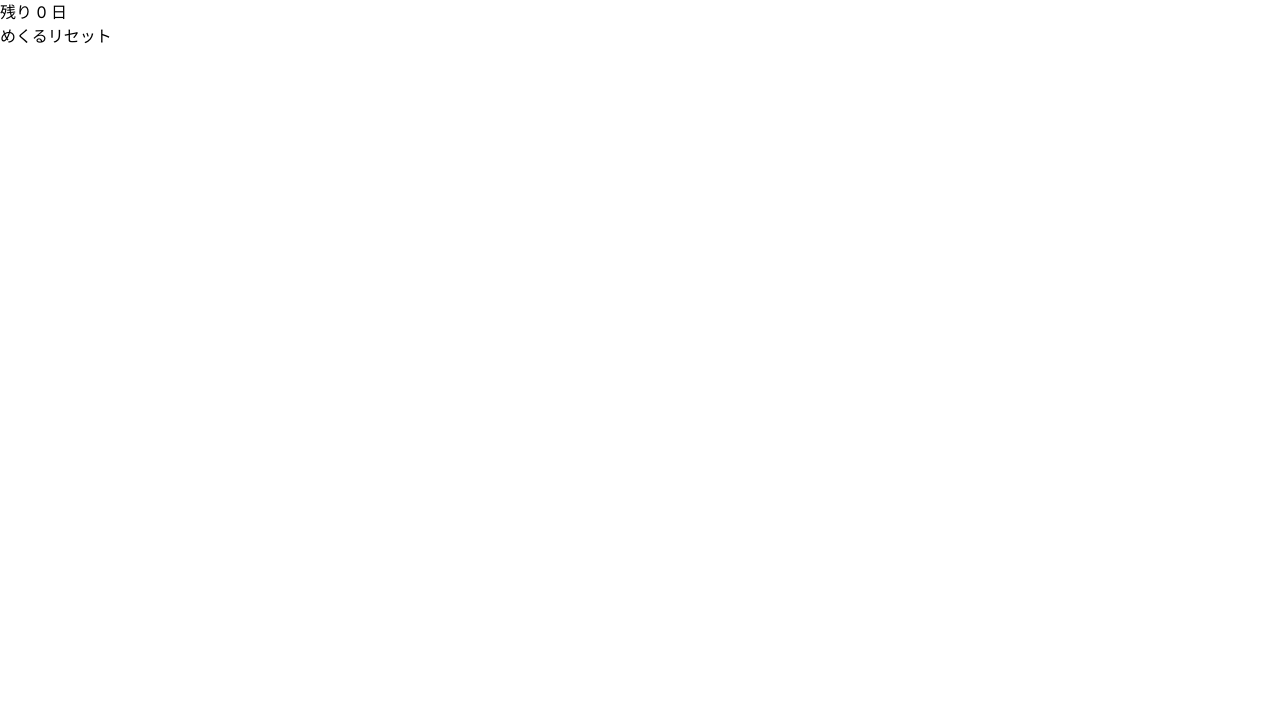
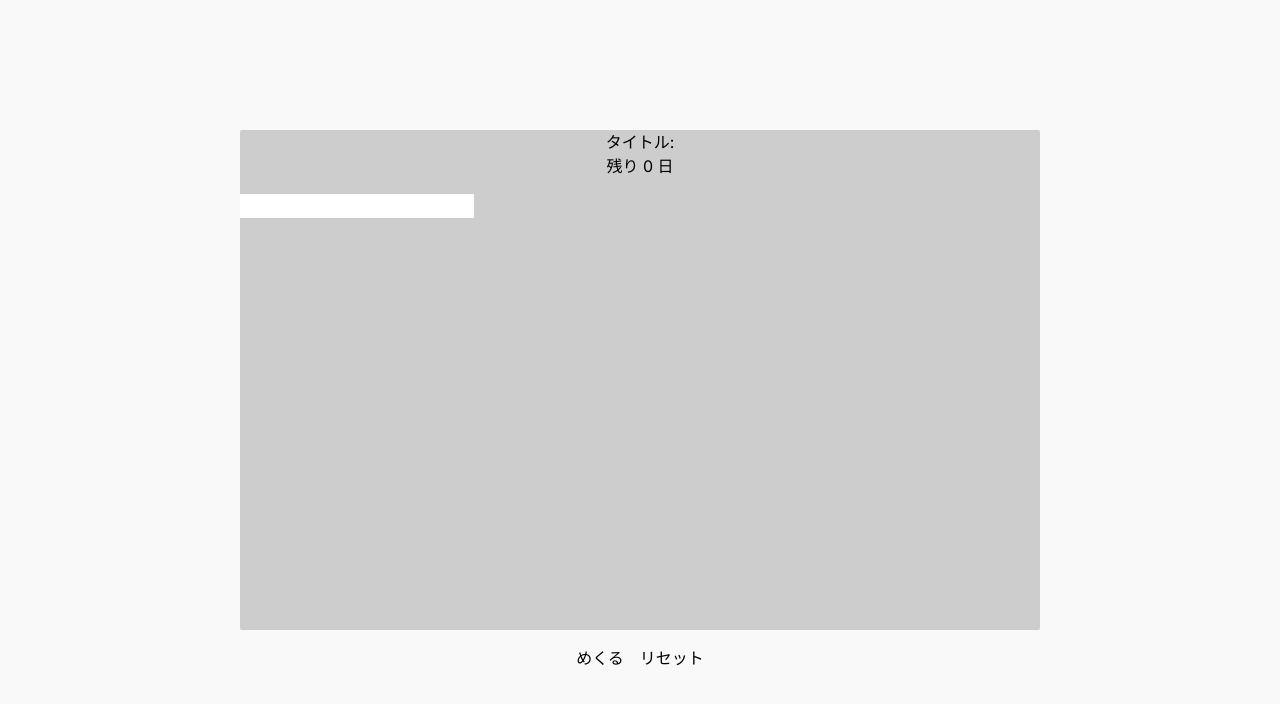
Before and after one commit to zakkiiy/flip_counter, a Next.js app: page / in a window 1280 px wide. Both pictures are taken after a click on the button "OK". Shown: the top 704 px of the page. Built offline with nearby package versions, Linux system fonts and the light colour scheme.

Commit message:
日めくり風モーションの実装とメモ機能の実装

```diff
--- a/package.json
+++ b/package.json
@@ -15,7 +15,8 @@
     "@mui/material": "^5.14.18",
     "next": "13.5.4",
     "react": "^18",
-    "react-dom": "^18"
+    "react-dom": "^18",
+    "sass": "^1.69.5"
   },
   "devDependencies": {
     "@types/node": "^20",
--- a/src/app/components/FlipSection.tsx
+++ b/src/app/components/FlipSection.tsx
@@ -5,6 +5,7 @@ import { useState, useEffect } from 'react';
 function FlipSection() {
   const [isSetupComplete, setIsSetupComplete] = useState(false);
   const [localTitle, setLocalTitle] = useState('');
+  const [localMemo, setLocalMemo] = useState('')
   const [localDays, setLocalDays] = useState(0);
   const [isLoading, setIsLoading] = useState(true);
 
--- a/src/app/page.tsx
+++ b/src/app/page.tsx
@@ -3,25 +3,30 @@
 import Image from 'next/image';
 import { useState, useEffect } from 'react';
 import Header from './components/Header';
+import './styles.scss';
 // import FlipSection from './components/FlipSection';
 
 export default function FlipSection() {
   const [localTitle, setLocalTitle] = useState('');
   const [localDays, setLocalDays] = useState(0);
-  // 画面の切り替えを管理
-  const [isSetupComplete, setIsSetupComplete] = useState(false);
-  // 画面のロード
-  const [isLoading, setIsLoading] = useState(true);
+  const [localMemo, setLocalMemo] = useState('');
+  const [isSetupComplete, setIsSetupComplete] = useState(false); // 画面の切り替えを管理
+  const [isLoading, setIsLoading] = useState(true); // 画面のロード
+  const [isFlipping, setIsFlipping] = useState(false); // めくり
 
   // 初回起動時にローカルストレージから値を取得する
   useEffect(() => {
     const savedTitle = localStorage.getItem('title');
     const savedDays = localStorage.getItem('days');
+    const savedMemo = localStorage.getItem('memo');
 
     if (savedTitle && savedDays) {
       setLocalTitle(savedTitle);
       setLocalDays(parseInt(savedDays, 10));
       setIsSetupComplete(true);
+    }
+    if (savedMemo) {
+      setLocalMemo(savedMemo);
     }
     setIsLoading(false);
   }, []);
@@ -36,9 +41,19 @@ export default function FlipSection() {
 
   // 日めくり機能
   const handleFlip = () => {
-    const newDays = localDays - 1;
-    setLocalDays(newDays);
-    localStorage.setItem('days', String(newDays));
+    setIsFlipping(true); // アニメーション開始
+  };
+
+  const onFlipAnimationEnd = () => {
+    if (isFlipping) {
+      // 日数のデクリメントなど、めくる操作後の処理
+      const newDays = localDays - 1;
+      setLocalDays(newDays);
+      localStorage.setItem('days', String(newDays));
+      setLocalMemo('');
+      localStorage.removeItem('memo');
+      setIsFlipping(false); // アニメーション終了
+    }
   };
 
   // リセット機能
@@ -48,9 +63,16 @@ export default function FlipSection() {
     localStorage.removeItem('days');
 
     // 状態を初期値にリセット
+    setLocalMemo('');
     setIsSetupComplete(false);
     setLocalTitle('');
     setLocalDays(0);
+  };
+
+  const handleMemoChange = (e: any) => {
+    const newMemo = e.target.value;
+    setLocalMemo(newMemo);
+    localStorage.setItem('memo', newMemo);
   };
 
   if (isLoading) {
@@ -61,23 +83,35 @@ export default function FlipSection() {
     return (
       <div>
         <input
-        value={localTitle}
-        onChange={(e) => setLocalTitle(e.target.value)}
+          value={localTitle}
+          onChange={(e) => setLocalTitle(e.target.value)}
         />
         <input
+          type="number"
           value={localDays}
           onChange={(e: any) => setLocalDays(e.target.value)}
         />
-
         <button onClick={handleSubmit}>OK</button>
       </div>
     )
   } else {
     return (
-      <div>
-        <p>残り {localDays} 日</p>
-        <button onClick={handleFlip}>めくる</button>
-        <button onClick={handleReset}>リセット</button>
+
+      <div className="flex flex-col justify-center items-center h-screen w-full">
+        <div id="box" className={isFlipping ? 'flipping' : ''} onAnimationEnd={onFlipAnimationEnd}>
+
+        <p className="text-center">タイトル: {localTitle}</p>
+        <p className="text-center">残り {localDays} 日</p>
+          <input
+            className="mt-4"
+            value={localMemo}
+            onChange={handleMemoChange}
+          />
+        </div>
+        <div className="mt-4">
+          <button className="mx-2" onClick={handleFlip}>めくる</button>
+          <button className="mx-2" onClick={handleReset}>リセット</button>
+        </div>
       </div>
     );
   }
--- /dev/null
+++ b/src/app/styles.scss
@@ -0,0 +1,43 @@
+// styles.scss
+body {
+  background-color: #f9f9f9;
+}
+
+#box {
+  width: 800px;
+  height: 500px;
+  background-color: #cdcdcd;
+  position: relative;
+  overflow: hidden;
+  border-radius: 2px;
+  transition: .2s all ease;
+
+  &::after {
+    position: absolute;
+    bottom: 0;  // 下に配置
+    left: 0;    // 左に配置
+    content: '';
+    width: 0;
+    height: 0;
+    border: 0 solid #333;
+    border-bottom-color: #f9f9f9;  // 下側の色
+    border-left-color: #f9f9f9;    // 左側の色
+    background-color: #f9f9f9;
+    transition: 2s all ease;
+    overflow: hidden;
+    border-radius: 2px;
+  }
+  &.flipping::after {
+    animation: flipAnimation 2s alternate;
+    border-width: 500px;
+  }
+}
+
+@keyframes flipAnimation {
+  0% {
+    border-width: 0;
+  }
+  100% {
+    border-width: 500px;
+  }
+}
```
Also changed, not shown: 1 other file (tests, documents, lock files or other folders).
